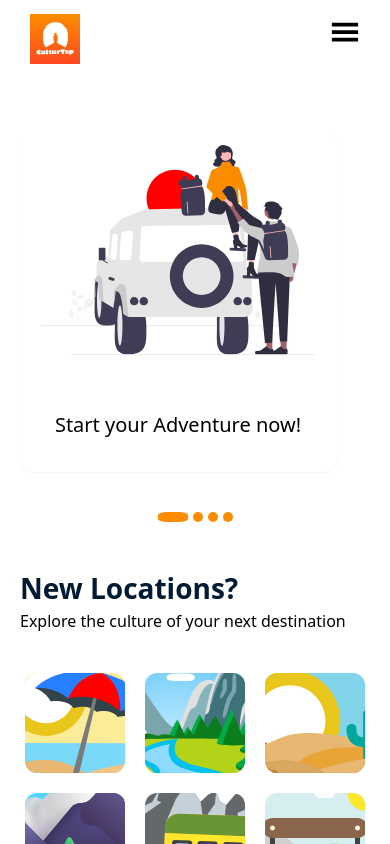
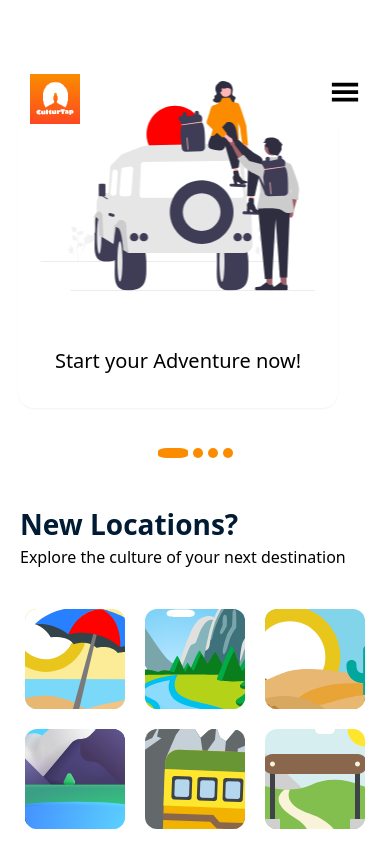
Before and after one commit to vpwr2004/CulturTap, a React (Create React App) app in the folder frontend/: page / in a window 390 px wide. Shown: the top 844 px of the page. Built offline with nearby package versions, Linux system fonts and the light colour scheme.

Commit message:
modified

```diff
--- a/frontend/src/components/about/About.js
+++ b/frontend/src/components/about/About.js
@@ -69,7 +69,7 @@ const About = () => {
     ]
 
     return (
-        <div className='max-lg:px-[30px] mx-auto lg:ml-[180px] mt-[20px]'>
+        <div className='max-lg:px-[30px] mx-auto lg:ml-[180px] mt-[20px] max-sm:pt-[100px]'>
             <div className='lg:mr-[186px]'>
                 <h2 className='text-[40px] font-bold heading-color max-sm:text-[28px]'>About Us</h2>
                 <p className='text-[16px] mt-[43px] max-sm:mt-[20px]'>Culturtap is a travel based community app that aims to make your travel easier by providing real-time updates and connecting you with people whenever you need help to makes your travel easier, safer and enjoyable.
--- a/frontend/src/components/navbar/Navbar.js
+++ b/frontend/src/components/navbar/Navbar.js
@@ -48,7 +48,7 @@ const Navbar = () => {
     }
 
     return (
-        <div className='w-screen flex justify-between gap-10 md:px-[20px]  max-sm:pr-[30px]'>
+        <div className='w-screen max-sm:fixed  flex justify-between gap-10 md:px-[20px] max-sm:mt-0  max-sm:pr-[30px] bg-white'>
             <div className='pt-[14px] md:pl-[14px] max-sm:pl-[30px] relative'>
                 <img src={logo} alt="logo" className=' w-[50px] h-[50px] lg:w-[102px] lg:h-[102px]' />
                 <div className='absolute max-lg:hidden top-[170px] left-[8px]'>
@@ -95,7 +95,7 @@ const Navbar = () => {
 
 
             {isOpen &&
-                <div className='w-full flex fixed top-[80px]  justify-center z-50'>
+                <div className='w-full flex fixed top-[80px] overflow-y-hidden  justify-center z-50'>
                     <div className='flex flex-col gap-6 py-10 pb-10 bg-white w-full  h-screen text-[18px]  items-center shadow-md  rounded-md'>
                         <div >
                             <Link to='/' className={`${currPage === "home" ? "font-bold border-b-4 pb-3 border-[#fb8c00]" : ""}`} onClick={handleNav}>Home</Link>
```
